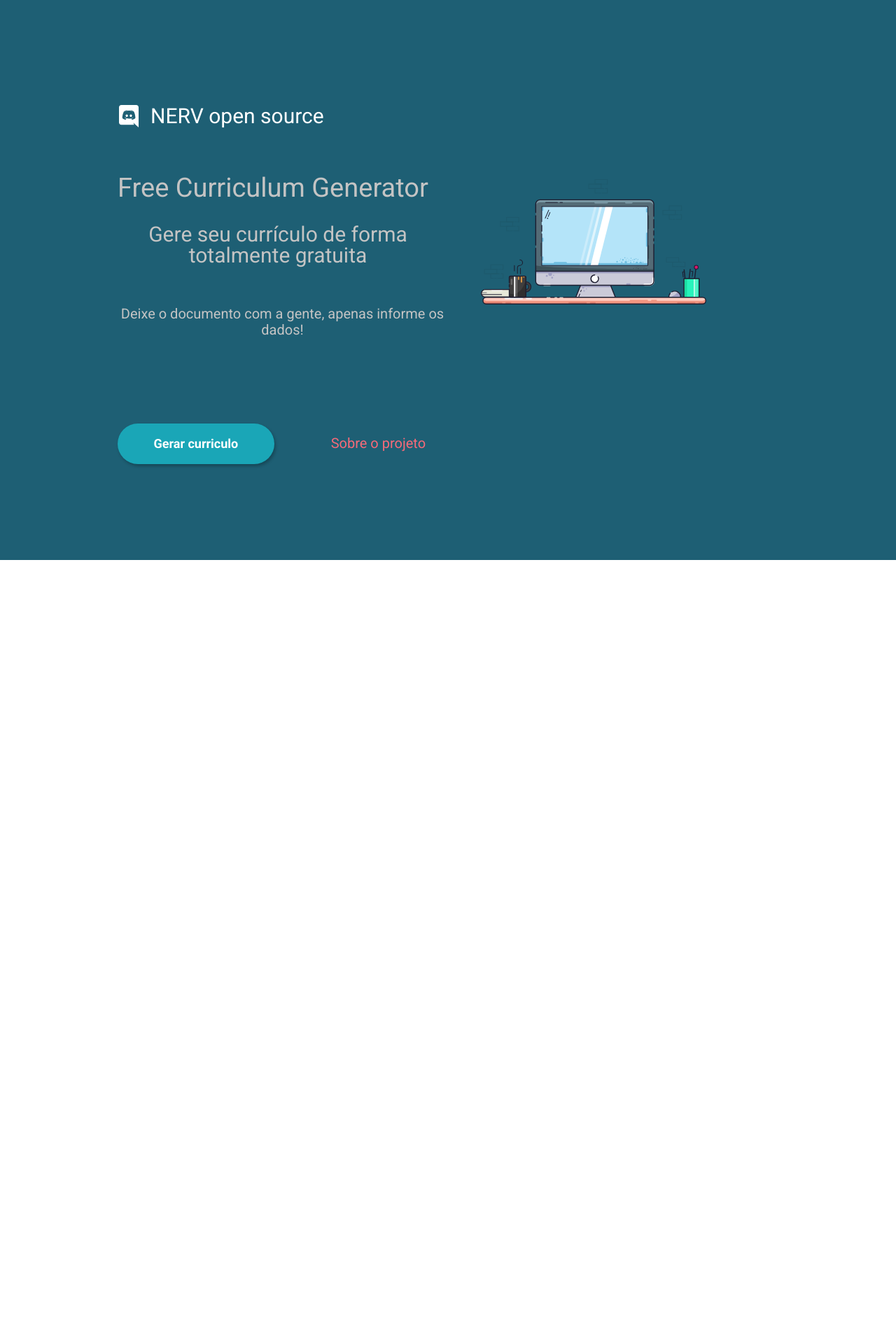
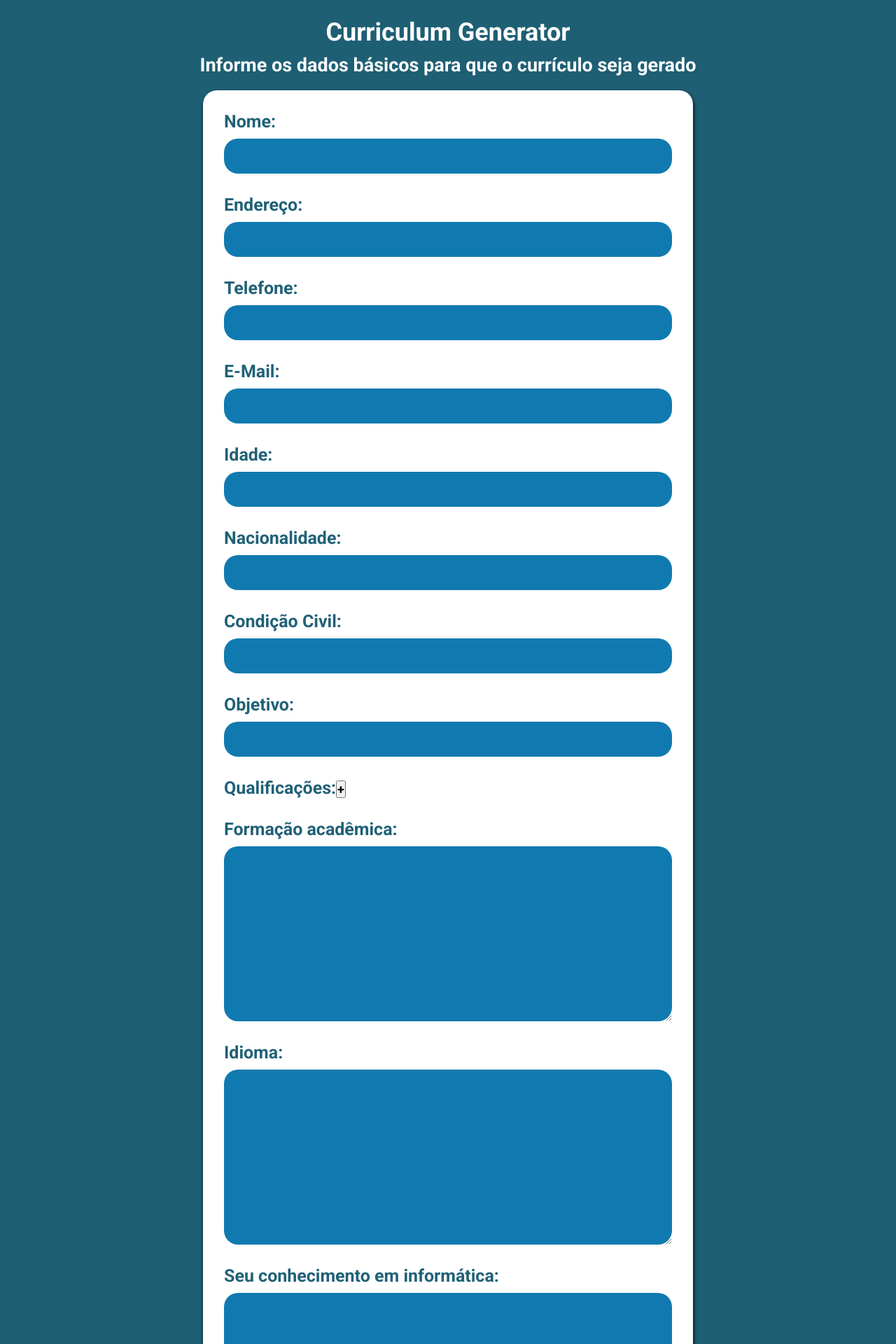
Before and after one commit to Fukubi/FreeCurriculumGenerator, a React (Create React App) app: page /generate in a window 1280 px wide. Shown: the top 1920 px of the page at 70% size. Before the commit the page ends 800 px from the top, so only its background shows below. Built offline with nearby package versions, Linux system fonts and the light colour scheme; the HTML template or start-up script is replaced by a standard one.

Commit message:
Tela de formulário adicionado

```diff
--- a/package.json
+++ b/package.json
@@ -10,9 +10,11 @@
     "@types/node": "^12.0.0",
     "@types/react": "^16.9.0",
     "@types/react-dom": "^16.9.0",
+    "jspdf": "^2.1.1",
     "react": "^16.14.0",
     "react-dom": "^16.14.0",
     "react-icons": "^3.11.0",
+    "react-router-dom": "^5.2.0",
     "react-scripts": "3.4.3",
     "typescript": "~3.7.2"
   },
@@ -36,5 +38,8 @@
       "last 1 firefox version",
       "last 1 safari version"
     ]
+  },
+  "devDependencies": {
+    "@types/react-router-dom": "^5.1.6"
   }
 }
--- a/src/App.tsx
+++ b/src/App.tsx
@@ -1,12 +1,12 @@
 import React from 'react';
 
-import Landing from './pages/Landing';
+import Routes from './routes';
 
 import './styles/global.css';
 
 function App() {
   return (
-    <Landing />
+    <Routes />
   );
 }
 
--- a/src/components/Button.tsx
+++ b/src/components/Button.tsx
@@ -1,17 +1,16 @@
-import React from 'react'
-
+import React, { ButtonHTMLAttributes } from 'react'
 
 import '../styles/components/button.css'
 
 interface Button {
-    buttonText: string,
+  buttonText: string,
 }
 
-const Button: React.FC<Button> = ({ buttonText }) => {
+const Button: React.FC<Button & React.ButtonHTMLAttributes<HTMLButtonElement>> = ({ buttonText }, ...props) => {
   return (
-      <div id="button-container">
-        <button>{buttonText}</button>
-      </div>
+    <div id="button-container">
+      <button {...props}>{buttonText}</button>
+    </div>
 
   );
 }
--- a/src/pages/Landing.tsx
+++ b/src/pages/Landing.tsx
@@ -1,4 +1,5 @@
 import React from 'react';
+import { Link } from 'react-router-dom';
 
 import DeskImg from '../images/desk-illustration.svg';
 import { FaDiscord } from 'react-icons/fa';
@@ -13,7 +14,7 @@ function Landing() {
             <main>
                 <header className="nerv">
                     <a href="https://discordapp.com/channels/765617045902589952/765756492711198740/766439436250382356" target="_blank" rel="noopener noreferrer">
-                <FaDiscord size={32} color="#FFF"/>
+                        <FaDiscord size={32} color="#FFF" />
                         <h2>NERV open source</h2>
                     </a>
                 </header>
@@ -23,10 +24,12 @@ function Landing() {
                     <span>Deixe o documento com a gente, apenas informe os dados!</span>
                 </section>
                 <section className="curriculum-buttons">
-                <Button buttonText="Gerar curriculo"/>
+                    <Link to="/generate" style={{ margin: 0, padding: 0}}>
+                        <Button buttonText="Gerar curriculo" />
+                    </Link>
                     <a href="">Sobre o projeto</a>
                 </section>
-            <img src={DeskImg} alt="Imagem de um computador."/>
+                <img src={DeskImg} alt="Imagem de um computador." />
             </main>
         </div>
     )
--- a/src/pages/MainForm.tsx
+++ b/src/pages/MainForm.tsx
@@ -1,89 +1,231 @@
-import React from 'react';
+import React, { FormEvent, useState, useEffect } from 'react';
+import { jsPDF } from 'jspdf';
+
+import Button from '../components/Button';
 
 import '../styles/pages/mainform.css';
 
 function MainForm() {
+    const [name, setName] = useState("");
+    const [address, setAddress] = useState("");
+    const [number, setNumber] = useState("");
+    const [email, setEmail] = useState("");
+    const [age, setAge] = useState("");
+    const [nacionality, setNacionality] = useState("");
+    const [condition, setCondition] = useState("");
+    const [objective, setObjective] = useState("");
+    const [qualifications, setQualifications] = useState<string[]>([]);
+    const [academicFormation, setAcademicFormation] = useState("");
+    const [language, setLanguage] = useState("");
+    const [tecnology, setTecnology] = useState("");
+    const [experience, setExperience] = useState("");
+    const [formation, setFormation] = useState("");
+
+    function handleFormSubmit(event: FormEvent) {
+        event.preventDefault();
+
+        const doc = new jsPDF();
+
+        doc.text(name, 20, 20);
+        doc.text(address, 20, 30);
+        doc.text(number, 20, 40);
+        doc.text(email, 20, 50);
+        doc.text(age, 20, 60);
+        doc.text(nacionality, 20, 70);
+        doc.text(condition, 20, 80);
+        doc.text(objective, 20, 90);
+        doc.text(qualifications, 20, 100);
+        doc.save('curriculo.pdf');
+    }
+
+    function handlePlusClick() {
+        let qualificationsTemp = qualifications;
+
+        qualificationsTemp.push("");
+        setQualifications(qualificationsTemp);
+        console.log(qualifications);
+    }
+
+    function changeQualifications(text: string, index: number) {
+        let qualificationsTemp = qualifications;
+
+        qualificationsTemp[index] = text;
+        setQualifications(qualificationsTemp);
+    }
+
+
+
     return (
-        <div id="container">
+        <div id="generate-page">
             <header>
                 <div>
-                    <h1>Curriculum Generater</h1>
-                    <h2>Gere o seu curriculo de forma Online</h2>
+                    <h1>Curriculum Generator</h1>
+                    <h2>Informe os dados básicos para que o currículo seja gerado</h2>
                 </div>
             </header>
 
             <main>
-                <form action="">
+                <form action="" onSubmit={handleFormSubmit}>
 
                     <div className="input-block">
                         <label htmlFor="name">Nome:</label>
-                        <input type="text" id="name" />
+                        <input
+                            type="text"
+                            id="name"
+                            value={name}
+                            onChange={e => setName(e.target.value)}
+                        />
                     </div>
 
                     <div className="input-block">
                         <label htmlFor="address">Endereço:</label>
-                        <input type="text" id="address" />
+                        <input
+                            type="text"
+                            id="address"
+                            value={address}
+                            onChange={e => setAddress(e.target.value)}
+                        />
                     </div>
 
                     <div className="input-block">
                         <label htmlFor="number">Telefone:</label>
-                        <input type="tel" name="number" id="number" />
+                        <input
+                            type="tel"
+                            name="number"
+                            id="number"
+                            value={number}
+                            onChange={e => setNumber(e.target.value)}
+                        />
                     </div>
 
                     <div className="input-block">
                         <label htmlFor="email">E-Mail:</label>
-                        <input type="email" name="email" id="email" />
+                        <input
+                            type="email"
+                            name="email"
+                            id="email"
+                            value={email}
+                            onChange={e => setEmail(e.target.value)}
+                        />
                     </div>
 
                     <div className="input-block">
                         <label htmlFor="age">Idade:</label>
-                        <input type="number" id="age" />
+                        <input
+                            type="number"
+                            id="age"
+                            value={age}
+                            onChange={e => setAge(e.target.value)}
+                        />
                     </div>
 
                     <div className="input-block">
                         <label htmlFor="nacionality">Nacionalidade:</label>
-                        <input type="text" id="nacionality" />
+                        <input
+                            type="text"
+                            id="nacionality"
+                            value={nacionality}
+                            onChange={e => setNacionality(e.target.value)}
+                        />
                     </div>
 
                     <div className="input-block">
                         <label htmlFor="condition">Condição Civil:</label>
-                        <input type="text" id="condition" />
+                        <input
+                            type="text"
+                            id="condition"
+                            value={condition}
+                            onChange={e => setCondition(e.target.value)}
+                        />
                     </div>
 
                     <div className="input-block">
                         <label htmlFor="objective">Objetivo:</label>
-                        <input type="text" id="objective" />
+                        <input
+                            type="text"
+                            id="objective"
+                            value={objective}
+                            onChange={e => setObjective(e.target.value)}
+                        />
                     </div>
 
                     <div className="input-block">
-                        <label htmlFor="qualifications">Qualificações:</label>
-                        <textarea name="qualifications" id="qualifications" cols={30} rows={10}></textarea>
+                        <div>
+                            <label htmlFor="qualifications">Qualificações:</label>
+                            <button onClick={handlePlusClick} type="button">+</button>
+                        </div>
+                        {qualifications.map((text , index) => (
+                            <input
+                                key={text}
+                                type="text"
+                                id="qualifications"
+                                value={text}
+                                onChange={e => changeQualifications(e.target.value, index)}
+                            />
+                        ))}
                     </div>
 
                     <div className="input-block">
                         <label htmlFor="formations">Formação acadêmica:</label>
-                        <textarea name="formations" id="formations" cols={30} rows={10}></textarea>
+                        <textarea
+                            name="formations"
+                            id="formations"
+                            cols={30}
+                            rows={10}
+                            value={academicFormation}
+                            onChange={e => setAcademicFormation(e.target.value)}
+                        ></textarea>
                     </div>
 
                     <div className="input-block">
                         <label htmlFor="languages">Idioma:</label>
-                        <textarea name="languages" id="languages" cols={30} rows={10}></textarea>
+                        <textarea
+                            name="languages"
+                            id="languages"
+                            cols={30}
+                            rows={10}
+                            value={language}
+                            onChange={e => setLanguage(e.target.value)}
+                        ></textarea>
                     </div>
 
                     <div className="input-block">
                         <label htmlFor="informatic">Seu conhecimento em informática:</label>
-                        <textarea name="informatic" id="informatic" cols={30} rows={10}></textarea>
+                        <textarea
+                            name="informatic"
+                            id="informatic"
+                            cols={30}
+                            rows={10}
+                            value={tecnology}
+                            onChange={e => setTecnology(e.target.value)}
+                        ></textarea>
                     </div>
 
                     <div className="input-block">
                         <label htmlFor="experience">Experiência profissional:</label>
-                        <textarea name="experience" id="experience" cols={30} rows={10}></textarea>
+                        <textarea
+                            name="experience"
+                            id="experience"
+                            cols={30}
+                            rows={10}
+                            value={experience}
+                            onChange={e => setExperience(e.target.value)}
+                        ></textarea>
                     </div>
 
                     <div className="input-block">
                         <label htmlFor="complements">Formação complementar:</label>
-                        <textarea name="complements" id="complements" cols={30} rows={10}></textarea>
+                        <textarea
+                            name="complements"
+                            id="complements"
+                            cols={30}
+                            rows={10}
+                            value={formation}
+                            onChange={e => setFormation(e.target.value)}
+                        ></textarea>
                     </div>
+
+                    <Button buttonText="Gerar" />
                 </form>
             </main>
         </div>
--- /dev/null
+++ b/src/routes.tsx
@@ -0,0 +1,18 @@
+import React from 'react';
+import { BrowserRouter, Switch, Route } from 'react-router-dom';
+
+import Landing from './pages/Landing';
+import Generate from './pages/MainForm';
+
+function Routes() {
+    return (
+        <BrowserRouter>
+            <Switch>
+                <Route path="/" exact component={Landing} />
+                <Route path="/generate" component={Generate} />
+            </Switch>
+        </BrowserRouter>
+    );
+}
+
+export default Routes;
--- a/src/styles/components/button.css
+++ b/src/styles/components/button.css
@@ -1,7 +1,6 @@
 #button-container {
     width: 100%;
 }
-
 
 #button-container button {
     left: 89px;
--- a/src/styles/pages/landing.css
+++ b/src/styles/pages/landing.css
@@ -102,7 +102,7 @@
     max-width: 471px;
 
     display: flex;
-    justify-content: center;
+    justify-content: space-between;
     align-items: center;
 }
 #landing-page main .curriculum-buttons a {
--- a/src/styles/pages/mainform.css
+++ b/src/styles/pages/mainform.css
@@ -1,20 +1,67 @@
-#container {
-    width: 100vw;
-    height: 100vh;
+#generate-page {
+    width: 100%;
+    height: 100%;
+    padding: 25px;
 
     display: flex;
     flex-direction: column;
+    justify-content: space-between;
+    align-items: center;
+
+    background: #1E5F74;
 }
 
-#container header {
-    display: flex;
-    align-items: center;
-    justify-content: center;
-
-    text-align: center;
-    flex-direction: column;
+#generate-page h1, h2 {
+    color: #FFF;
+    margin-bottom: 10px;
 }
 
-#container header h1 {
-    padding-bottom: 40px;
+#generate-page h1, h2 {
+    text-align: center;
 }
+
+#generate-page h2 {
+    margin-bottom: 20px;
+}
+
+#generate-page main {
+    background-color: #FFF;
+    width: 700px;
+
+    border-radius: 20px;
+    padding: 30px;
+    box-shadow: 1px 3px 5px #000;
+}
+
+#generate-page main .input-block {
+    display: flex;
+    flex-direction: column;
+    margin-bottom: 30px;
+}
+
+#generate-page main .input-block label {
+    color: #206177;
+    margin-bottom: 10px;
+
+    font-size: 25px;
+    font-weight: bold;
+}
+
+#generate-page main .input-block input {
+    background-color: #107AB0;
+    border: none;
+    border-radius: 20px;
+    height: 50px;
+
+    color: #FFF;
+    padding: 20px;
+}
+
+#generate-page main .input-block textarea {
+    background-color: #107AB0;
+    border: none;
+    border-radius: 20px;
+
+    padding: 20px;
+    color: #FFF;
+}
```
Also changed, not shown: 1 other file (tests, documents, lock files or other folders). Lines whose indentation alone changed are shown as unchanged.
